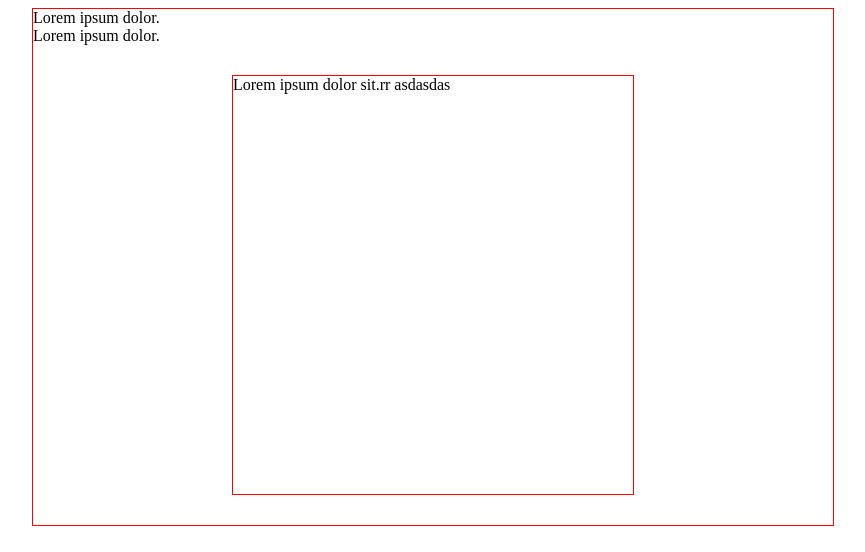
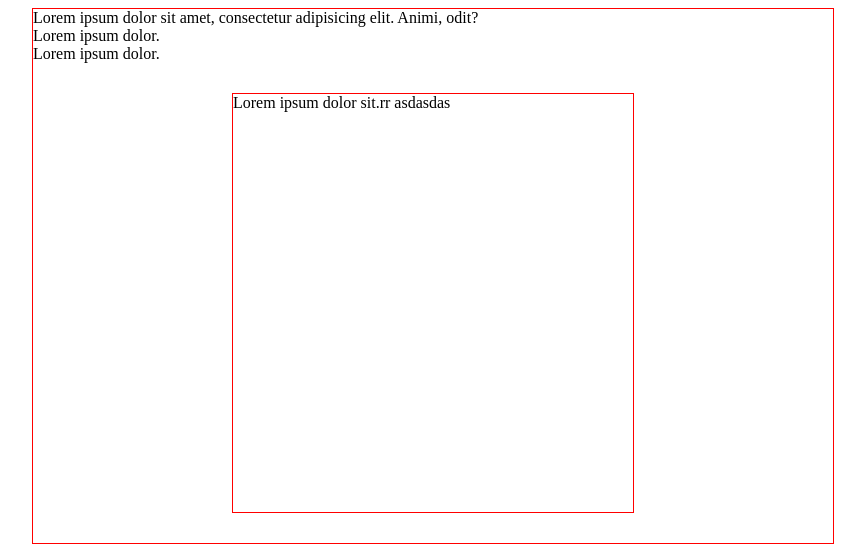
Before and after one commit to bambuslik/test2, a plain HTML site: page index.html in a window 1280 px wide. Shown: the whole page, without its empty margins (207-1072 px from the left). Drawn offline with Linux system fonts and the light colour scheme.

Commit message:
geader finished

```diff
--- a/index.html
+++ b/index.html
@@ -10,6 +10,9 @@
 <body>
 
 <div class="page">
+	<header>
+		Lorem ipsum dolor sit amet, consectetur adipisicing elit. Animi, odit?
+	</header>
 	Lorem ipsum dolor.
 	<div class="page__p">Lorem ipsum dolor.</div>
 	<div class="page__img">
```
